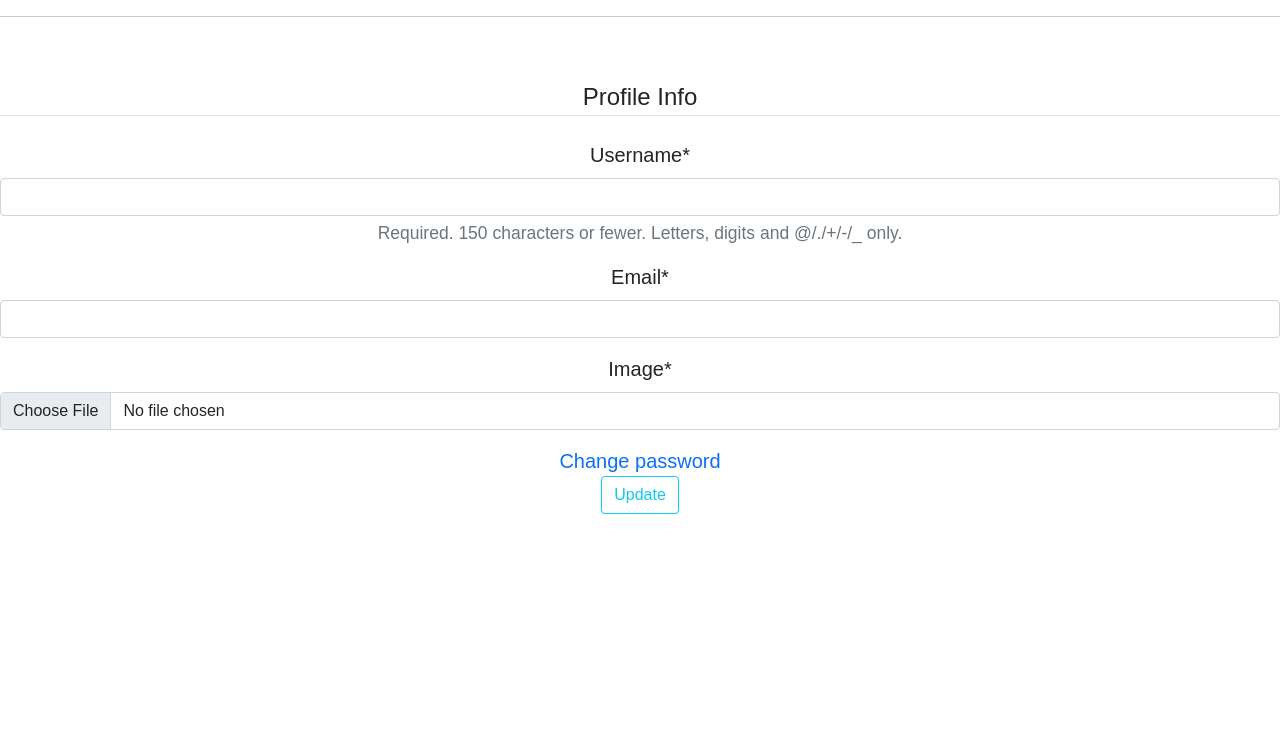
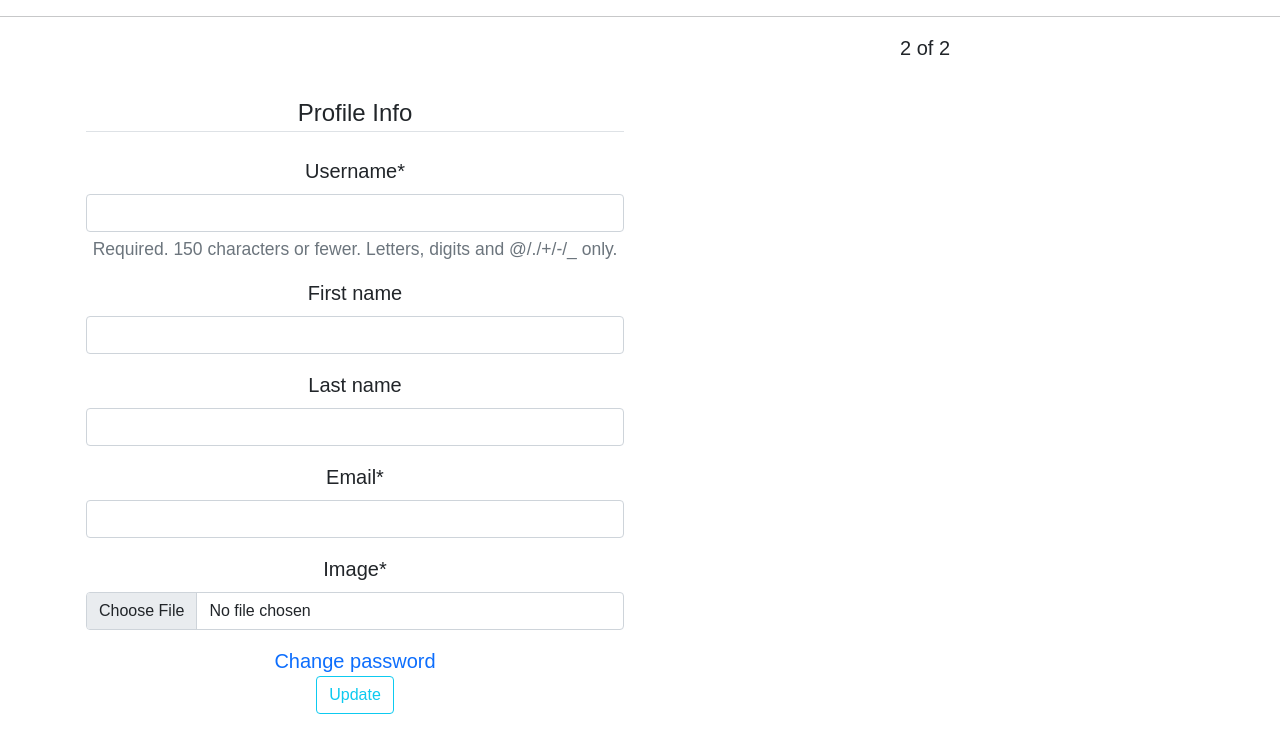
Before and after one commit to ZMegX/blog, a Django app: template blog_project/users/templates/users/profile.html in a window 1280 px wide. Shown: the part 46-800 px from the top of the page. Run offline with Django 5.2, Linux system fonts and the light colour scheme; the template is opened without the code that fills it: values that come from a table or form of the project are taken from there, others are empty; some libraries are stand-ins or nearby versions.

Commit message:
model and form updated

```diff
--- a/blog_project/users/forms.py
+++ b/blog_project/users/forms.py
@@ -13,14 +13,14 @@ class UserRegisterForm(UserCreationForm):
 
   class Meta:
     model = User
-    fields = ['username', 'email', 'password1', 'password2']
+    fields = ['username', 'first_name', 'last_name', 'email', 'password1', 'password2']
 
 class UserUpdateForm(forms.ModelForm):
   email = forms.EmailField()
 
   class Meta:
     model = User
-    fields = ['username', 'email']
+    fields = ['username', 'first_name', 'last_name', 'email']
 
 class ProfileUpdateForm(forms.ModelForm):
   class Meta:
--- a/blog_project/users/models.py
+++ b/blog_project/users/models.py
@@ -4,11 +4,14 @@ from PIL import Image # Change here from pillow import Image
 
 # Create your models here.
 class Profile(models.Model):
-  user = models.OneToOneField(User, on_delete=models.CASCADE)
+  user = models.OneToOneField(User, on_delete=models.CASCADE, unique=True)
+  first_name = models.CharField(max_length=200, null=True)
+  last_name = models.CharField(max_length=200, null=True)
+  email = models.EmailField(max_length = 254, default='example@email.com')
   image = models.ImageField(default='default.png', upload_to='profile_pics')
 
   def __str__(self):
-    	return f'{self.user.username} Profile'
+    	return f'{self.user.username}'
 
   """
     Changes here explained below
--- a/blog_project/users/templates/registration/password_reset_complete.html
+++ b/blog_project/users/templates/registration/password_reset_complete.html
@@ -1,5 +1,5 @@
 {% extends "base.html" %}
 {% block content %}
     <h2>Password reset completed</h2>
-    <a href="{% url 'login' %}">Login</a>
+    <a href="{% url 'blog:blog_index' %}">Login</a>
 {% endblock content %}
--- a/blog_project/users/templates/registration/password_reset_confirm.html
+++ b/blog_project/users/templates/registration/password_reset_confirm.html
@@ -6,5 +6,5 @@
         {{ form.as_p }}
         <input type="submit" value="Confirm" />
     </form>
-    <a href="{% url 'dashboard' %}">Back to dashboard</a>
+    <a href="{% url 'blog:blog_index' %}">Back to dashboard</a>
 {% endblock content %}
--- a/blog_project/users/templates/registration/password_reset_form.html
+++ b/blog_project/users/templates/registration/password_reset_form.html
@@ -7,6 +7,6 @@
         <input type="submit" value="Send Reset Link" />
     </form>
     <p>
-        <a href="{% url 'dashboard' %}">Back to dashboard</a>
+        <a href="{% url 'blog:blog_index' %}">Back to dashboard</a>
     </p>
 {% endblock content %}
--- a/blog_project/users/templates/users/profile.html
+++ b/blog_project/users/templates/users/profile.html
@@ -1,6 +1,9 @@
 {% extends "base.html" %}
 {% load crispy_forms_tags %} <!-- Updated here to load crispy forms -->
 {% block content %}
+<div class="container text-center">
+  <div class="row">
+    <div class="col-sm-12 col-md-6 p-3">
       <div class="content-section">
         <div class="media">
             <img class="rounded-circle account-img" src="{{ user.profile.image.url }}">
@@ -23,4 +26,9 @@
                 </div>
             </form>
 </div>
+    </div>
+    <div class="col">
+      2 of 2
+    </div>
+  </div>
 {% endblock content %}
```
Also changed, not shown: blog_project/users/migrations/0001_initial.py. Lines whose indentation alone changed are shown as unchanged.
